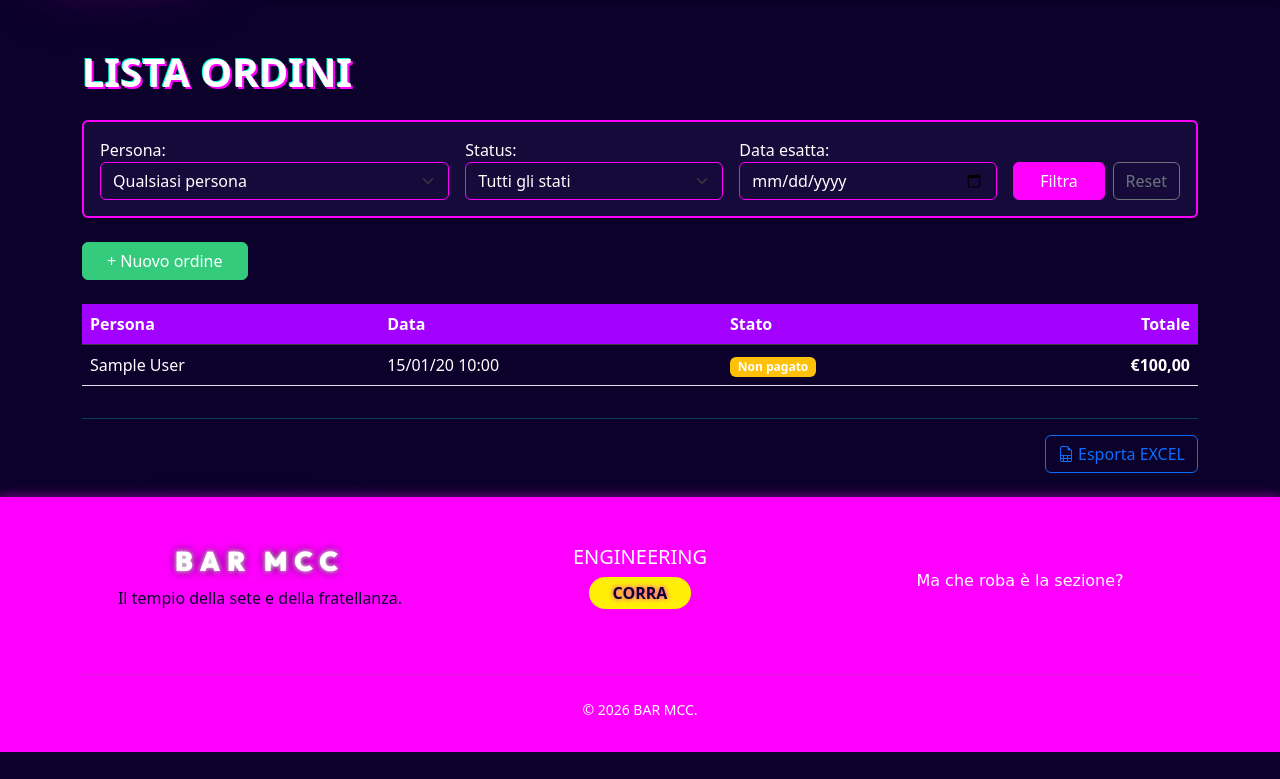
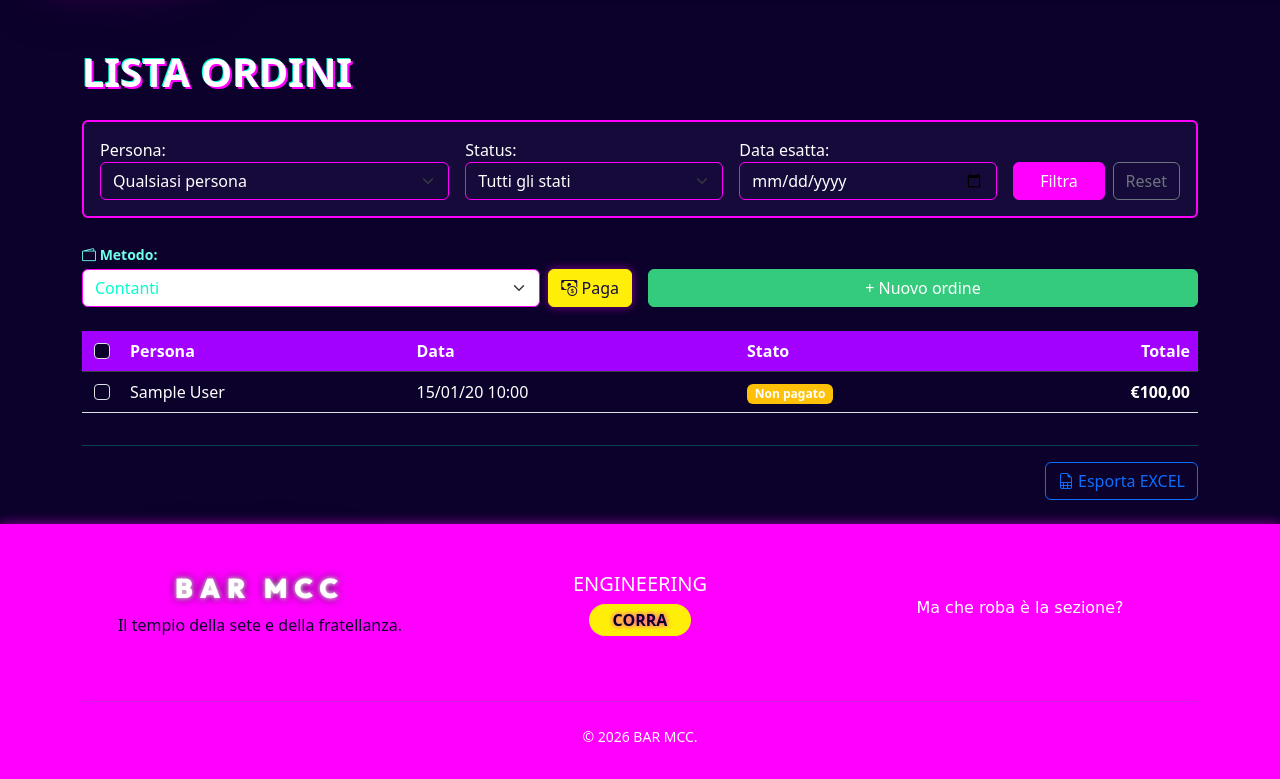
Before and after one commit to Eliobosdet/webapp-barmcc, a Django app: page /orders/ in a window 1280 px wide. Shown: the part 71-850 px from the top of the page. Before the commit the page ends 823 px from the top, so only its background shows below. Run offline with Django 5.2, Linux system fonts and the light colour scheme; a user stored in the database is signed in; tables that the repository leaves empty hold one stand-in row (values such as "Sample post"); some libraries are stand-ins or nearby versions.

Commit message:
changed logic for unauthorized user class, added button pay selected orders, small changes to the style

```diff
--- a/app/context_processors.py
+++ b/app/context_processors.py
@@ -1,9 +1,13 @@
 # context_processors.py
 from .models import GlobalSettings, Person
+from django.conf import settings
 
 
 def party_mode_status(request):
     return {"PARTY_MODE_ACTIVE": GlobalSettings.is_party_active()}
+
+def debug_status(request):
+    return {"DEBUG_MODE": settings.DEBUG}
 
 
 def creator_info(request):
--- a/app/templates/app/base.html
+++ b/app/templates/app/base.html
@@ -31,6 +31,7 @@
             </div>
         </div>
         <nav class="navbar navbar-expand-lg shadow-sm navbase sticky-top">
+            {% if request.user.is_authenticated %}
                 <div class="container-fluid">
                     <a class="navbar-brand fw-bold logo d-flex align-items-center me-0 mt-1"
                        href="{% url 'app:home' %}">
@@ -51,7 +52,6 @@
                             </div>
                         </div>
                         <!-- Dropdown utente VISIBILE SU TUTTI I DISPOSITIVI -->
-                    {% if user.is_authenticated %}
                         <div class="dropdown d-none d-lg-block">
                             <!-- Visibile solo su desktop -->
                             <a class="nav-link dropdown-toggle border border-secondary rounded-pill px-3 py-1 d-flex align-items-center gap-2"
@@ -76,10 +76,6 @@
                                 </li>
                             </ul>
                         </div>
-                    {% else %}
-                        <a class="btn btn-warning rounded-pill px-4 fw-bold d-none d-lg-inline-flex"
-                           href="{% url 'app:login' %}">Accedi</a>
-                    {% endif %}
                         <!-- Bottone hamburger menu -->
                         <button class="navbar-toggler border-0 p-1"
                                 type="button"
@@ -125,50 +121,37 @@
                                         </li>
                                     </ul>
                                 </li>
-                        {% endif %}
                                 <!-- AGGIUNGI QUESTA SEZIONE PER IL MOBILE -->
                                 <li class="nav-item d-lg-none">
                                     <hr class="my-2 border-secondary opacity-25">
                                 </li>
-                        {% if user.is_authenticated %}
+                                {% if user.person_profile %}
                                     <li class="nav-item d-lg-none px-3 mb-2">
                                         <span class="small nav-link">Accesso come</span>
-                                <div class="d-flex align-items-center gap-2 mt-1">
+                                        <a class="nav-link"
+                                           href="{% url 'app:profile' user.person_profile.id %}">
+                                            <div class="d-flex align-items-center gap-2">
                                                 <i class="bi bi-person-circle fs-4 nav-link"></i>
                                                 <div class="nav-link">
                                                     <span class="fw-bold">{{ user.username }}</span>
-                                        {% if user.person_profile %}
-                                            <br>
-                                            <small class="text-invert">{{ user.person_profile.get_role_display }}</small>
-                                        {% endif %}
                                                 </div>
+                                                <i class="bi bi-box-arrow-right mx-1 nav-link"></i>
                                             </div>
-                            </li>
-                            {% if user.person_profile %}
-                                <li class="nav-item d-lg-none">
-                                    <a class="nav-link px-3"
-                                       href="{% url 'app:profile' user.person_profile.id %}">
-                                        <i class="bi bi-person-badge me-2"></i> Profilo
                                         </a>
                                     </li>
                                 {% endif %}
                                 <li class="nav-item d-lg-none">
                                     <a class="nav-link px-3 text-danger" href="{% url 'app:logout' %}">
-                                    <i class="bi bi-box-arrow-right me-2"></i> Logout
-                                </a>
-                            </li>
-                        {% else %}
-                            <li class="nav-item d-lg-none">
-                                <a class="nav-link px-3 text-warning" href="{% url 'app:login' %}">
-                                    <i class="bi bi-box-arrow-in-right me-2"></i> Accedi
+                                        <i class="bi bi-arrow-down-left-circle me-2"></i> Logout
                                     </a>
                                 </li>
                             {% endif %}
                         </ul>
                     </div>
                 </div>
+            {% endif %}
         </nav>
-        <main class="py-4">
+        <main class="py-4 d-flex flex-column justify-content-center">
             {% block content %}{% endblock %}
         </main>
         <div class="modal fade" id="messageModal" tabindex="-1" aria-hidden="true">
@@ -231,6 +214,7 @@
         </div>
         {% block footer %}
             <footer class="footer-bar pt-5 pb-3">
+                {% if request.user.is_authenticated %}
                     <div class="container text-center">
                         <div class="row">
                             <div class="col-md-4 mb-4">
@@ -258,10 +242,12 @@
                         <hr class="my-4 border-secondary opacity-25">
                         <p class="small text-invert">&copy; 2026 BAR MCC.</p>
                     </div>
+                {% endif %}
             </footer>
         {% endblock %}
         <script src="https://cdn.jsdelivr.net/npm/bootstrap@5.3.0/dist/js/bootstrap.bundle.min.js"></script>
         <script>
+            const IS_DEBUG = {{ DEBUG_MODE|yesno:"true,false" }};
             // ==========================================
             // 1. Gestione Preloader
             // ==========================================
@@ -379,7 +365,6 @@
                 const confirmModal = new bootstrap.Modal(confirmModalEl);
                 const confirmBtn = document.getElementById('confirmPartyBtn');
 
-        // Funzione helper per fare la chiamata al server (così non ripetiamo codice)
                 function sendPartyToggleRequest(activeState) {
                     fetch('/api/set-party-mode/', {
                         method: 'POST',
@@ -391,14 +376,15 @@
                     })
                     .then(response => response.json())
                     .then(data => {
+                        // Questo è il pezzo fondamentale:
+                        if (data.error_message) {
+                            window.location.reload(); // Ricarica e mostra il modale di Django
+                            return;
+                        }
                         applyParty(data.active, data.locked);
-                if (!activeState && data.active && data.locked) {
-                    alert("⚠️ La festa deve durare almeno 60 secondi! Non fare il guastafeste.");
-                }
                     })
                     .catch(err => {
                         console.error("Toggle error:", err);
-                // Rollback visivo in caso di errore
                         partyToggler.checked = !activeState;
                     });
                 }
@@ -415,22 +401,21 @@
                     this.checked = false; // Assicura che resti spento
                     confirmModal.show(); // Mostra il modale
                 } else {
-            // CASO 2: Voglio DISATTIVARE -> Controllo il blocco (logica esistente)
+                    // CASO DISATTIVAZIONE:
+                    // Non blocchiamo più qui con il return!
+                    // Mandiamo la richiesta al server. Se è bloccato,
+                    // il server risponderà con error_message e noi faremo il reload.
+
+                    sendPartyToggleRequest(false);
+
+                    // Se JS pensa sia bloccato, facciamo comunque lo shake per feedback immediato
                     if (isPartyLocked) {
-                e.preventDefault();
-                this.checked = true; // Forza on
-                alert("⚠️ Il college party deve durare almeno 60 secondi! Non fare il guastafeste.");
-
-                // Animazione shake
                         const label = document.querySelector('.cp-toggle-btn');
                         if(label) {
                             label.style.animation = 'shake 0.5s';
                             setTimeout(() => label.style.animation = '', 500);
                         }
-                return;
                     }
-            // Se non è bloccato, procedi a spegnere
-            sendPartyToggleRequest(false);
                 }
             });
 
--- a/app/templates/app/login.html
+++ b/app/templates/app/login.html
@@ -1,6 +1,6 @@
 {% extends "app/base.html" %}
 {% block content %}
-    <div class="container">
+    <div class="container p-4 card">
         <div class="row justify-content-center">
             <div class="col-md-6">
                 <h2 class="mb-4">Login</h2>
--- a/app/templates/app/order_list.html
+++ b/app/templates/app/order_list.html
@@ -24,26 +24,60 @@
                 </div>
             </form>
         </div>
-        <div class="d-grid gap-2 d-sm-flex mb-4">
-            <a href="{% url 'app:order_create' %}" class="btn btn-success px-4">+ Nuovo ordine</a>
+        <div class="d-flex flex-column flex-md-row justify-content-between align-items-end gap-3 mb-4">
+            <div class="d-flex gap-2 align-items-end w-100 w-md-auto">
+                <div class="flex-grow-1">
+                    <label for="metodo_pagamento_select"
+                           class="form-label fw-bold text-muted small mb-1">
+                        <i class="bi bi-wallet2"></i> Metodo:
+                    </label>
+                    <select name="metodo_pagamento"
+                            id="metodo_pagamento_select"
+                            class="form-select"
+                            form="form-paga">
+                        <option value="Contanti" selected>Contanti</option>
+                        <option value="Paypal">Paypal</option>
+                    </select>
                 </div>
+                <button type="submit" class="btn btn-warning text-nowrap" form="form-paga">
+                    <i class="bi bi-cash-coin"></i> Paga
+                </button>
+            </div>
+            <div class="w-100 w-md-auto text-end">
+                <a href="{% url 'app:order_create' %}"
+                   class="btn btn-success px-4 w-100 w-md-auto">+ Nuovo ordine</a>
+            </div>
+        </div>
+        <form id="form-paga" method="POST" action="{% url 'app:order_pay_bulk' %}">
+            {% csrf_token %}
+            <input type="hidden" name="next" value="{{ request.get_full_path }}">
             <div class="table-responsive">
                 <table class="table table-hover align-middle">
                     <thead class="table-dark">
                         <tr>
-                        {% comment %} <th>ID</th> {% endcomment %}
+                            <th style="width: 40px;" class="text-center">
+                                <input type="checkbox" id="select-all" class="form-check-input">
+                            </th>
                             <th>Persona</th>
                             <th>Data</th>
                             <th>Stato</th>
                             <th class="text-end">Totale</th>
-                        {% comment %} <th class="text-end">Azioni</th> {% endcomment %}
                         </tr>
                     </thead>
                     <tbody>
                         {% for order in orders %}
                             <tr class="table-row-link"
                                 onclick="window.location.href='{% url 'app:order_detail' order.id %}'">
-                            {% comment %} <td><strong>#{{ order.id }}</strong></td> {% endcomment %}
+                                <td class="text-center" onclick="event.stopPropagation();">
+                                    {% if order.payment_status == 'UNPAID' %}
+                                        <input type="checkbox"
+                                               name="order_ids"
+                                               value="{{ order.id }}"
+                                               class="form-check-input order-checkbox">
+                                    {% else %}
+                                        <i class="bi bi-check-lg text-success opacity-50"></i>
+                                    {% endif %}
+                                </td>
                                 <td>{{ order.person }}</td>
                                 <td>{{ order.created_at|date:"d/m/y H:i" }}</td>
                                 <td>
@@ -54,11 +88,6 @@
                                     {% endif %}
                                 </td>
                                 <td class="text-end fw-bold">€{{ order.total }}</td>
-                            {% comment %} <td class="text-end">
-                        <div class="btn-group">
-                            <a href="{% url 'app:order_delete' order.id %}" class="btn btn-sm btn-outline-danger"><i class="bi bi-trash"></i></a>
-                        </div>
-                            </td> {% endcomment %}
                             </tr>
                         {% empty %}
                             <tr>
@@ -68,15 +97,13 @@
                     </tbody>
                 </table>
             </div>
+        </form>
         <hr>
-        <!-- buttons to export in csv/excel the orders-->
         <div class="d-flex justify-content-end gap-2 mt-1">
             <a href="{% url 'app:export_orders_api' %}?{{ request.GET.urlencode }}"
                class="btn btn-outline-primary">
                 <i class="bi bi-file-earmark-spreadsheet"></i> Esporta EXCEL
             </a>
-            {% comment %} <a href="{% url 'app:export_orders_excel' %}?{{ request.GET.urlencode }}" class="btn btn-outline-secondary"> {% endcomment %}
-            {% comment %} </a> {% endcomment %}
         </div>
     </div>
 {% endblock %}
@@ -95,7 +122,6 @@ document.addEventListener("DOMContentLoaded", function() {
     }
 
     // 2. Miglioramento estetico degli altri campi del form
-    // Django forms a volte non aggiungono 'form-control' automaticamente
     const inputs = document.querySelectorAll('.card-body form input, .card-body form select');
     inputs.forEach(el => {
         if (!el.classList.contains('tomselected')) {
@@ -105,6 +131,18 @@ document.addEventListener("DOMContentLoaded", function() {
             el.classList.add('form-select');
         }
     });
+
+    // 3. NUOVO SCRIPT: Gestione Checkbox "Seleziona Tutto"
+    const selectAllCheckbox = document.getElementById('select-all');
+    const checkboxes = document.querySelectorAll('.order-checkbox');
+
+    if (selectAllCheckbox) {
+        selectAllCheckbox.addEventListener('change', function() {
+            checkboxes.forEach(cb => {
+                cb.checked = this.checked;
+            });
+        });
+    }
 });
     </script>
 {% endblock %}
--- a/app/templates/app/person_profile.html
+++ b/app/templates/app/person_profile.html
@@ -202,7 +202,9 @@
                                             <a href="{% url 'app:order_list' %}?person={{ person.id }}&status=UNPAID"
                                                class="stretched-link text-decoration-none"></a>
                                         {% endif %}
-                                        <div class="text-muted fs-6 mb-2">Ancora da saldare</div>
+                                        <div class="text-muted fs-6 mb-2">
+                                            Ancora da saldare <i class="bi-box-arrow-in-up-right mx-1"></i>
+                                        </div>
                                         {{ person.total_unpaid|floatformat:2 }} €
                                         {% if user.person_profile.is_partner %}</a>{% endif %}
                                 </div>
--- a/app/urls.py
+++ b/app/urls.py
@@ -19,6 +19,9 @@ urlpatterns = [
         views.order_mark_paid,
         name="order_mark_paid",
     ),
+    path("orders/pay-bulk/",
+        views.order_mark_paid,
+        name="order_pay_bulk"),
     path(
         "people/", partner_required(views.PersonListView.as_view()), name="person_list"
     ),
--- a/app/views.py
+++ b/app/views.py
@@ -11,9 +11,11 @@ from django.http import JsonResponse
 from django.views.decorators.http import require_POST
 from django.views.generic import ListView, UpdateView
 from django.utils import timezone
-import os
+import os, json
 from django.contrib.auth import update_session_auth_hash
 from django.contrib.auth.forms import PasswordChangeForm
+from django.conf import settings as django_settings # Per accedere a DEBUG
+
 
 
 # Import locali
@@ -80,6 +82,8 @@ def home(request):
     Home page intelligente:
     - Se loggato E partner → mostra dashboard partner
     """
+    if not request.user.is_authenticated:
+        return redirect("app:login")
 
     has_person = hasattr(request.user, "person_profile")
     is_partner = has_person and request.user.person_profile.is_partner
@@ -113,11 +117,14 @@ def order_list(request):
 
     form = OrderFilterForm(request.GET)
 
+
     if form.is_valid():
         if form.cleaned_data["person"]:
             orders = orders.filter(person=form.cleaned_data["person"])
+
         if form.cleaned_data["status"]:
             orders = orders.filter(payment_status=form.cleaned_data["status"])
+
         if form.cleaned_data["date"]:
             orders = orders.filter(created_at__date=form.cleaned_data["date"])
 
@@ -269,20 +276,59 @@ def order_delete(request, order_id):
 
 @partner_required
 @login_required
-def order_mark_paid(request, order_id):
+@require_POST
+def order_mark_paid(request, order_id=None):
     """
-    Segna un ordine come pagato
+    Gestisce sia il pagamento singolo (Toggle) che quello multiplo (Bulk Set).
     """
-    order = Order.objects.get(pk=order_id)
-    metodo = request.POST.get("metodo_pagamento", "Nessuno")
-    order.payment_method = metodo.capitalize()
-    if order.payment_status == "PAID":
-        order.payment_status = "UNPAID"
 
+    # 1. LOGICA MULTIPLA (BULK)
+    # Controlliamo se nel POST c'è una lista di ID (dai checkbox)
+    order_ids = request.POST.getlist('order_ids')
+    metodo = request.POST.get("metodo_pagamento", "Contanti") # Default Contanti se manca
+    next_url = request.POST.get('next') or request.GET.get('next')
+
+    if order_ids:
+        # Aggiornamento massivo: Impostiamo tutto a PAID
+        # Usiamo .update() che è molto efficiente (una sola query SQL)
+        updated_count = Order.objects.filter(id__in=order_ids, payment_status='UNPAID').update(
+            payment_status='PAID',
+            payment_method=metodo.capitalize()
+        )
+
+        if updated_count > 0:
+            messages.success(request, f"Segnati come PAGATI {updated_count} ordini.")
+        else:
+            messages.warning(request, "Nessun ordine aggiornato (forse erano già pagati).")
+
+        if next_url:
+            return redirect(next_url)
+        return redirect("app:order_list")        # Nel caso multiplo, torniamo sempre alla lista (preservando i filtri se possibile, ma qui semplifichiamo)
+
+    # 2. LOGICA SINGOLA (TOGGLE)
+    # Se non c'è una lista, deve esserci l'order_id passato dall'URL
+    elif order_id:
+        order = get_object_or_404(Order, pk=order_id)
+
+        # Qui manteniamo la logica "Toggle" originale
+        order.payment_method = metodo.capitalize()
+
+        if order.payment_status == "PAID":
+            order.payment_status = "UNPAID"
+            order.payment_method = "NESSUNO"
+        else:
+            order.payment_status = "PAID"
+
+        order.save()
+        return redirect("app:order_detail", order_id=order_id)
+
+    # 3. FALLBACK (Niente ID e niente Lista)
     else:
-        order.payment_status = "PAID"
-    order.save()
-    return redirect("app:order_detail", order_id=order_id)
+        messages.error(request, "Nessun ordine specificato.")
+        if next_url:
+            return redirect(next_url)
+        return redirect("app:order_list")        # Nel caso multiplo, torniamo sempre alla lista (preservando i filtri se possibile, ma qui semplifichiamo)
+
 
 
 @login_required
@@ -569,37 +615,35 @@ def check_party_mode(request):
 def toggle_party_mode(request):
     settings, _ = GlobalSettings.objects.get_or_create(pk=1)
 
-    # Leggiamo cosa vuole fare l'utente (acceso o spento?)
-    import json
-
     data = json.loads(request.body)
     wants_active = data.get("active")
+    error_msg = None
 
     if wants_active:
-        # --- ATTIVAZIONE ---
-        # Si può sempre attivare (se era spento)
         if not settings.party_mode_active:
             settings.party_mode_active = True
-            settings.last_party_start = timezone.now()  # Salviamo l'orario di start
+            settings.last_party_start = timezone.now()
             settings.save()
     else:
         # --- DISATTIVAZIONE ---
-        # Si può disattivare SOLO se il tempo è scaduto
-        if settings.get_remaining_lock_time() <= 0:
+        remaining = settings.get_remaining_lock_time()
+        if remaining <= 0:
             settings.party_mode_active = False
             settings.save()
         else:
-            # Se l'utente prova a spegnere prima del tempo, il server IGNORA la richiesta
-            # e restituisce lo stato attuale (che è ancora Active)
-            pass
+            # Calcoliamo il tempo in base al DEBUG di Django
+            tempo = "60 secondi" if django_settings.DEBUG else "60 minuti"
+            error_msg = f"⚠️ Il college party deve durare almeno {tempo}! Non fare il guastafeste."
+            messages.error(request, error_msg)
 
-    # Restituiamo lo stato AGGIORNATO (che comanda sulla UI)
-    remaining = settings.get_remaining_lock_time()
+    # Restituiamo lo stato aggiornato
+    remaining_now = settings.get_remaining_lock_time()
     return JsonResponse(
         {
-            "status": "ok",
+            "status": "ok" if not error_msg else "error",
             "active": settings.party_mode_active,
-            "locked": remaining > 0,
-            "remaining_seconds": int(remaining),
+            "locked": remaining_now > 0,
+            "remaining_seconds": int(remaining_now),
+            "error_message": error_msg  # Passiamo il messaggio al JS
         }
     )
```
Also changed, not shown: app/templates/app/order_detail.html (+12 -8 lines). Lines whose indentation alone changed are shown as unchanged.
